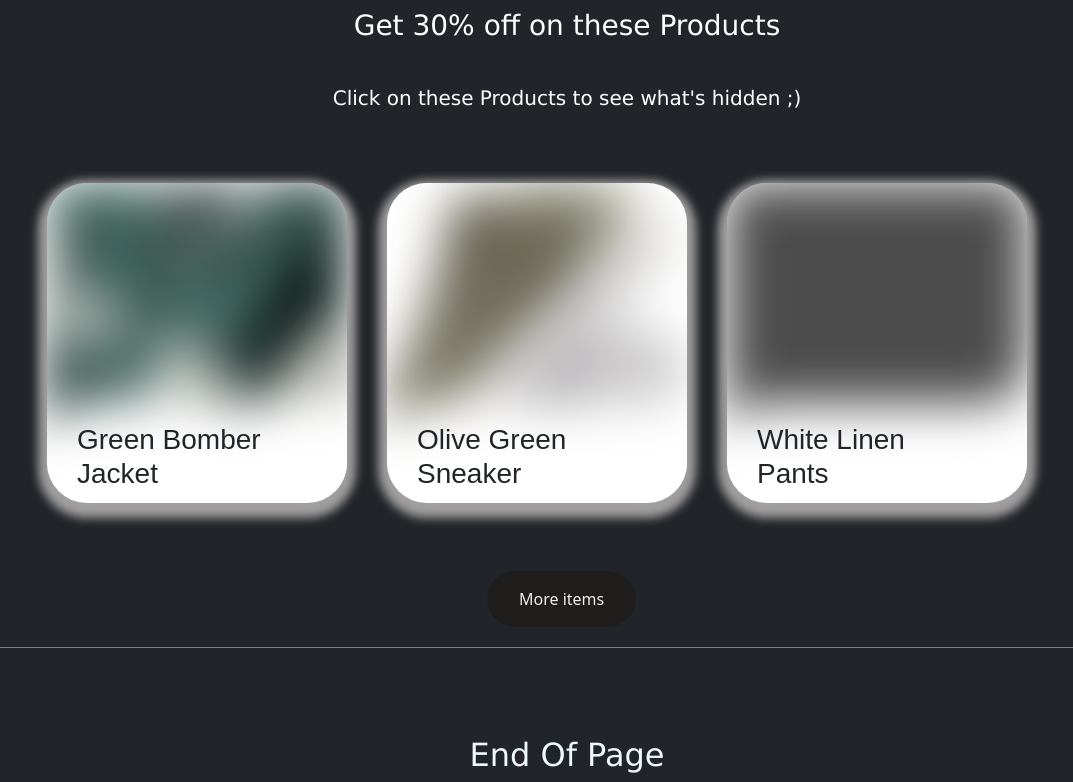
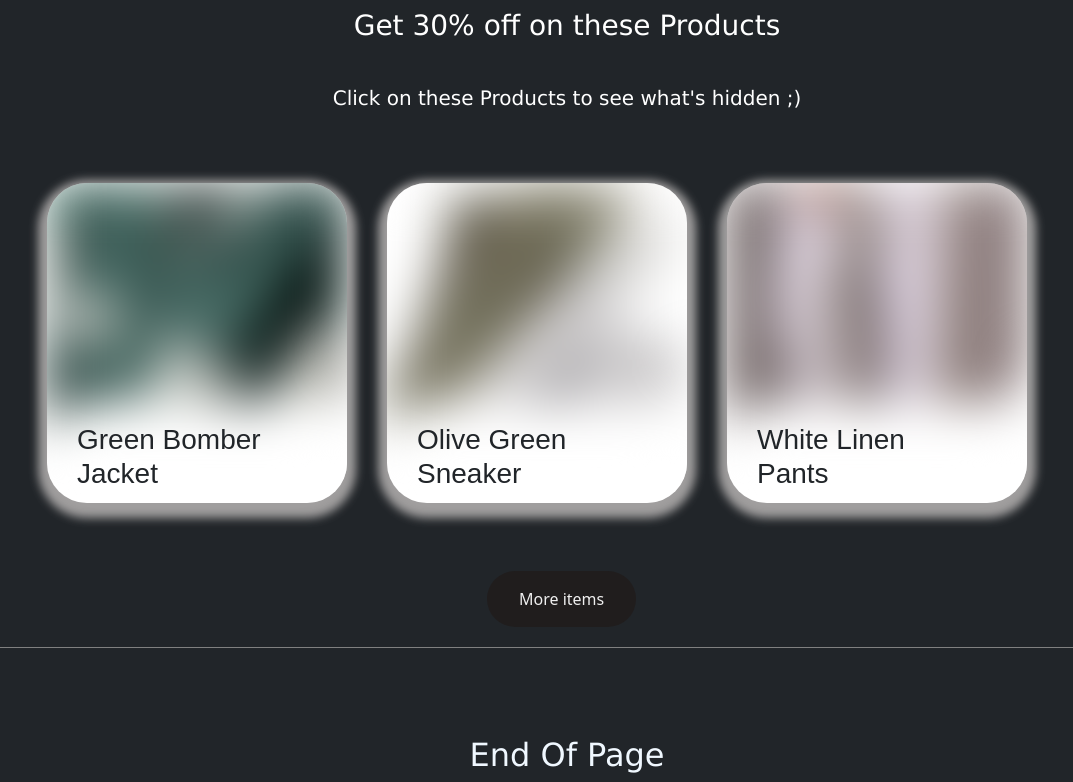
Before and after one commit to Atifaltaf4444/Prodo_kart_website, a plain HTML site: page mens-jackets.html in a window 1280 px wide. Shown: the part 2975-3757 px from the top of the page, without its empty margins (73-1146 px from the left). Drawn offline with nearby package versions, Linux system fonts and the light colour scheme.

Commit message:
correction

```diff
--- a/mens-jackets.html
+++ b/mens-jackets.html
@@ -729,7 +729,7 @@
       <div class="hidden-card pb-5">
         <div
           class="img"
-          style="--img: url('prodoimagesmens/pants/whitelinenpants.jpg')"
+          style="--img: url('prodoimagesmens/Pants/white linen pants.jpg')"
         ></div>
         <div class="content">
           <h3>
```
